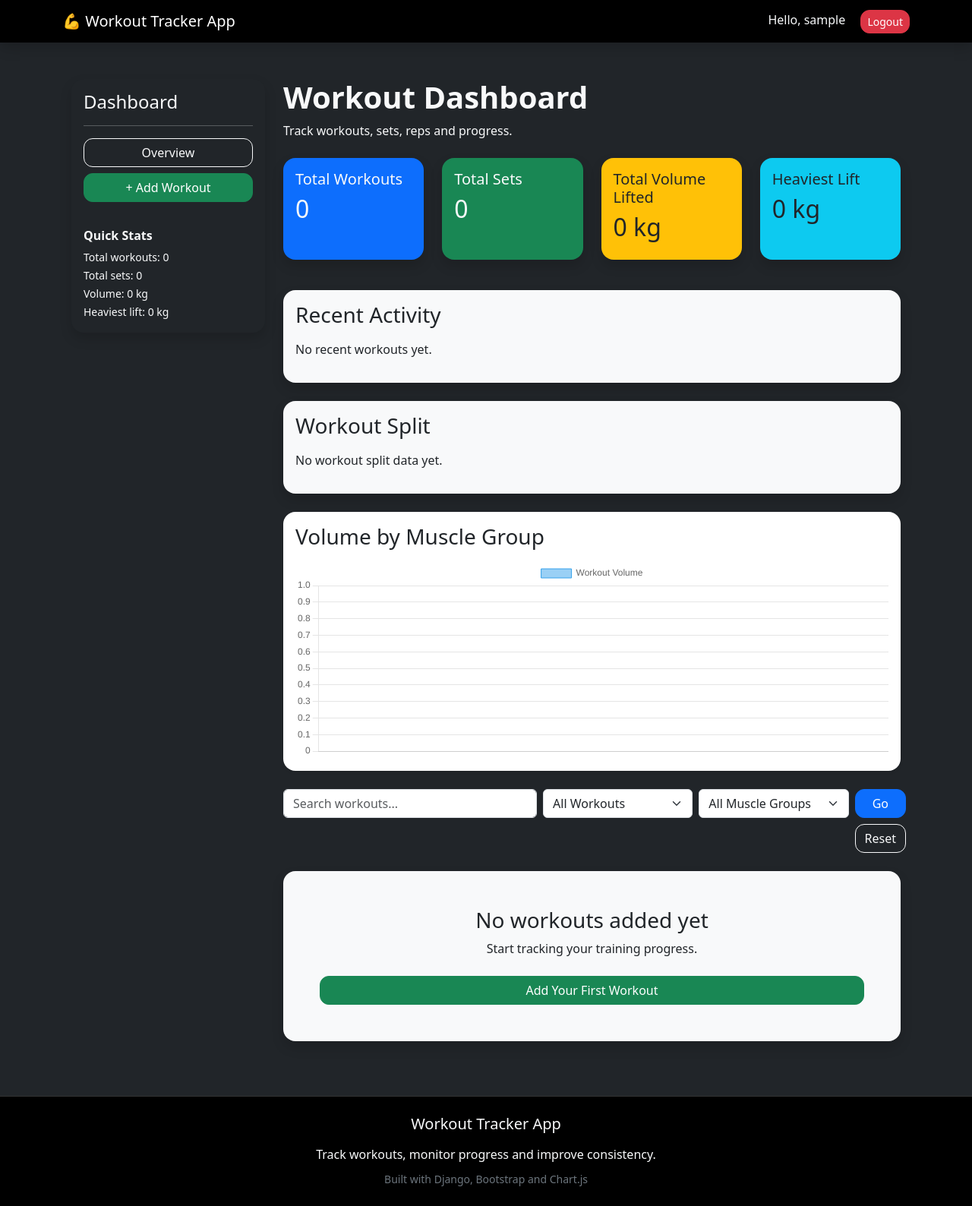
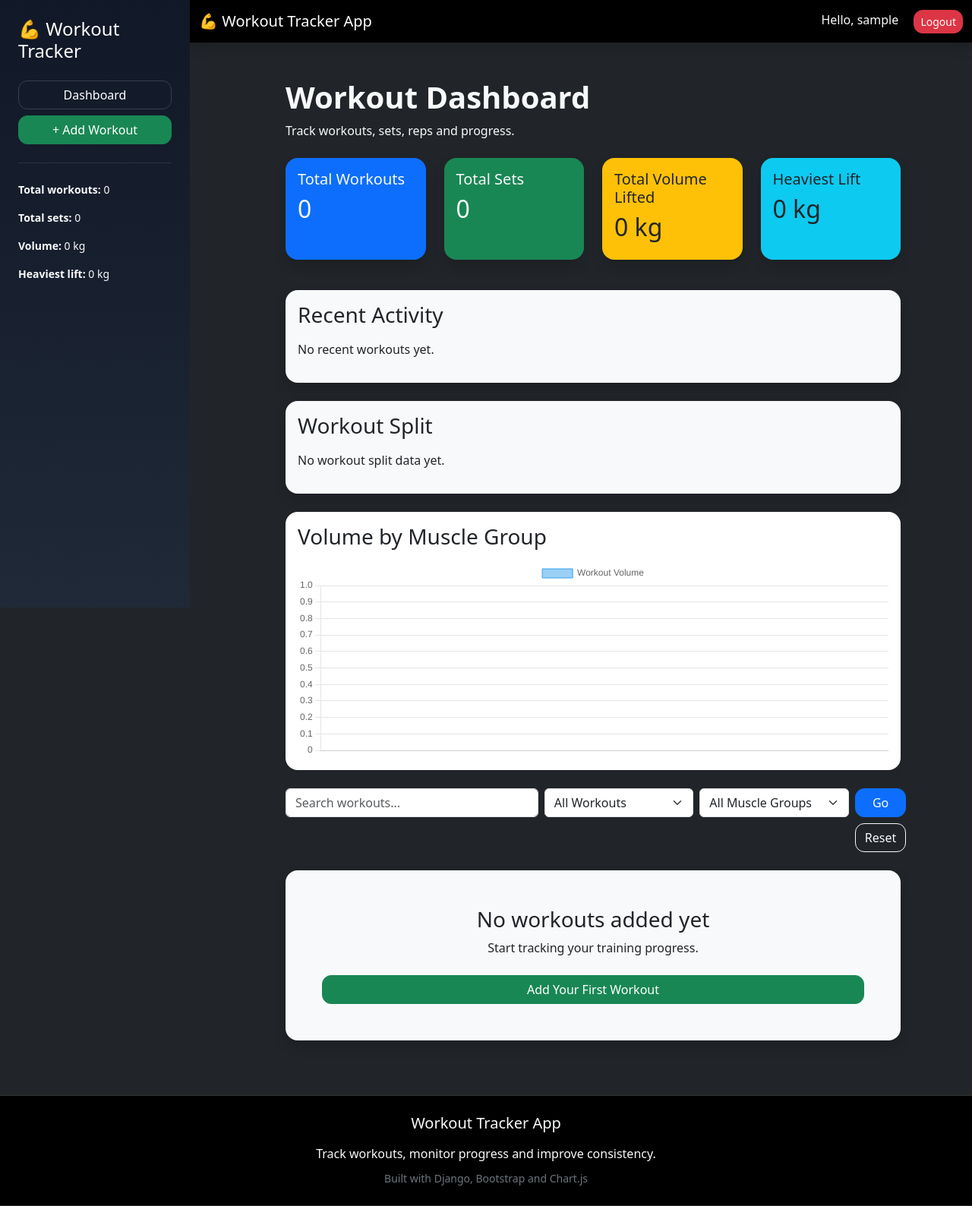
Before and after one commit to DarthCookie45/Workout-tracker-app, a Django app: page / in a window 1280 px wide. Shown: the whole page at 76% size. Run offline with Django 5.2, Linux system fonts and the light colour scheme; the visitor is signed in with stand-in values (Sample User, id 1); data that the repository does not hold is empty.

Commit message:
Convert workout cards to table layout and fix sidebar positioning/ styling

```diff
--- a/tracker/static/css/style.css
+++ b/tracker/static/css/style.css
@@ -1,3 +1,88 @@
+.card {
+  border: none;
+  border-radius: 1rem;
+}
+
+.workout-card {
+  transition: transform 0.2s ease-in-out,
+              box-shadow 0.2s ease-in-out;
+}
+
+.workout-card:hover {
+  transform: translateY(-4px);
+  box-shadow: 0 0.5rem 1rem rgba(0, 0, 0, 0.35);
+}
+
+.btn {
+  border-radius: 0.75rem;
+}
+
+.sidebar-card {
+  top: 1rem;
+}
+
+footer {
+  border-top: 1px solid #333;
+}
+
+.navbar {
+  margin-left: 250px;
+}
+
+/* Siderbar styles */
+.sidebar {
+  background: linear-gradient(180deg, #111827 0%, #1f2937 100%);
+  border-radius: 1rem;
+  min-height: 100%;
+}
+
+.btn-sidebar {
+  background-color: transparent;
+  border: 1px solid #374151;
+  color: white;
+}
+
+.btn-sidebar:hover {
+  background-color: #2563eb;
+  color: white;
+}
+
+main {
+  padding-left: 1rem;
+}
+
+.sidebar-sticky {
+  position: sticky;
+  top: 1rem;
+}
+
+.dashboard-layout {
+  display: block;
+}
+
+.dashboard-sidebar {
+  position: fixed;
+  top: 0;
+  left: 0;
+  width: 250px;
+  height: 100vh;
+  z-index: 1000;
+}
+
+.dashboard-sidebar .sidebar {
+  height: 100%;
+  border-radius: 0;
+  overflow-y: auto;
+}
+
+.dashboard-main {
+  margin-left: 250px;
+  padding-left: 2rem;
+  min-width: 0;
+}
+
+
+/* Media query */
 @media screen and (max-width: 576px) {
   .navbar .container {
     flex-direction: column;
@@ -27,29 +112,19 @@
   }
 }
 
-.card {
-  border: none;
-  border-radius: 1rem;
+@media screen and (max-width: 991px) {
+  .navbar {
+    margin-left: 0;
+  }
+
+  .dashboard-sidebar {
+    position: static;
+    width: 100%;
+    height: auto;
+  }
+
+  .dashboard-main {
+    margin-left: 0;
+    padding-left: 0;
+  }
 }
-
-.workout-card {
-  transition: transform 0.2s ease-in-out,
-              box-shadow 0.2s ease-in-out;
-}
-
-.workout-card:hover {
-  transform: translateY(-4px);
-  box-shadow: 0 0.5rem 1rem rgba(0, 0, 0, 0.35);
-}
-
-.btn {
-  border-radius: 0.75rem;
-}
-
-.sidebar-card {
-  top: 1rem;
-}
-
-footer {
-  border-top: 1px solid #333;
-}
--- a/tracker/templates/tracker/home.html
+++ b/tracker/templates/tracker/home.html
@@ -1,6 +1,6 @@
 {% extends "tracker/base.html" %} {% block content %}
 
-<div class="container py-4">
+<div class="container-fluid py-4">
   {% if not user.is_authenticated %}
   <div class="card bg-light text-dark shadow mb-4">
     <div class="card-body text-center p-5">
@@ -15,46 +15,58 @@
         Get Started
       </a>
 
-      <a href="{% url 'login' %}" class="btn btn-outline-light btn-lg">
+      <a href="{% url 'login' %}" class="btn btn-outline-dark btn-lg">
         Login
       </a>
     </div>
   </div>
   {% endif %} {% if user.is_authenticated %}
 
-  <div class="row">
+  <div class="dashboard-layout">
     <!-- Sidebar -->
-    <aside class="col-lg-3 mb-4">
-      <div class="card bg-dark text-light shadow sticky-lg-top sidebar-card">
-        <div class="card-body">
-          <h4>Dashboard</h4>
+    <aside class="dashboard-sidebar">
+      <div class="sidebar p-4">
+        <h4 class="text-white mb-4">💪 Workout Tracker</h4>
 
-          <hr />
+        <div class="d-grid gap-2">
+          <a href="{% url 'home' %}" class="btn btn-sidebar"> Dashboard </a>
 
-          <a href="{% url 'home' %}" class="btn btn-outline-light w-100 mb-2">
-            Overview
-          </a>
-
-          <a href="{% url 'add_workout' %}" class="btn btn-success w-100 mb-2">
+          <a href="{% url 'add_workout' %}" class="btn btn-success">
             + Add Workout
           </a>
+        </div>
 
-          <p class="mt-4 mb-1">
-            <strong>Quick Stats</strong>
+        <hr class="text-secondary my-4" />
+
+        <div class="text-light small">
+          <p>
+            <strong>Total workouts:</strong>
+            {{ total_workouts }}
           </p>
 
-          <small>Total workouts: {{ total_workouts }}</small><br />
-          <small>Total sets: {{ total_sets }}</small><br />
-          <small>Volume: {{ total_weight }} kg</small><br />
-          <small>Heaviest lift: {{ heaviest_lift }} kg</small>
+          <p>
+            <strong>Total sets:</strong>
+            {{ total_sets }}
+          </p>
+
+          <p>
+            <strong>Volume:</strong>
+            {{ total_weight }} kg
+          </p>
+
+          <p>
+            <strong>Heaviest lift:</strong>
+            {{ heaviest_lift }} kg
+          </p>
         </div>
       </div>
     </aside>
 
     <!-- Main Dashboard -->
-    <main class="col-lg-9">
+    <main class="dashboard-main">
       <div class="mb-4">
         <h1 class="fw-bold">Workout Dashboard</h1>
+
         <p class="text-light">Track workouts, sets, reps and progress.</p>
       </div>
 
@@ -103,16 +115,23 @@
           <h3 class="mb-3">Recent Activity</h3>
 
           {% if recent_workouts %}
+
           <ul class="list-group">
             {% for workout in recent_workouts %}
+
             <li class="list-group-item d-flex justify-content-between">
-              <span>{{ workout.workout_name }} - {{ workout.exercise }}</span>
-              <span>{{ workout.workout_date }}</span>
+              <span> {{ workout.workout_name }} - {{ workout.exercise }} </span>
+
+              <span> {{ workout.workout_date }} </span>
             </li>
+
             {% endfor %}
           </ul>
+
           {% else %}
+
           <p>No recent workouts yet.</p>
+
           {% endif %}
         </div>
       </div>
@@ -123,29 +142,38 @@
           <h3 class="mb-3">Workout Split</h3>
 
           {% if muscle_group_counts %}
+
           <div class="row">
             {% for group, count in muscle_group_counts.items %}
+
             <div class="col-md-4 mb-3">
               <div class="card bg-secondary text-light h-100">
                 <div class="card-body text-center">
                   <h5>{{ group }}</h5>
+
                   <h2>{{ count }}</h2>
+
                   <p class="mb-0">workout{{ count|pluralize }}</p>
                 </div>
               </div>
             </div>
+
             {% endfor %}
           </div>
+
           {% else %}
+
           <p>No workout split data yet.</p>
+
           {% endif %}
         </div>
       </div>
 
-      <!-- Chart Section -->
+      <!-- Chart -->
       <div class="card shadow-sm mb-4">
         <div class="card-body">
           <h3 class="mb-3">Volume by Muscle Group</h3>
+
           <canvas id="workoutChart" height="100"></canvas>
         </div>
       </div>
@@ -302,98 +330,108 @@
         </div>
       </form>
 
-      <!-- Workout Cards -->
+      <!-- Workout Table -->
       {% if workouts %}
-      <div class="row">
+
+      <div class="card bg-light text-dark shadow mb-4">
+        <div class="card-body">
+          <h3 class="mb-3">Workouts</h3>
+
+          <div class="table-responsive">
+            <table class="table table-hover align-middle">
+              <thead>
+                <tr>
+                  <th>Workout</th>
+                  <th>Exercise</th>
+                  <th>Muscle Group</th>
+                  <th>Sets/Reps</th>
+                  <th>Weight</th>
+                  <th>Date</th>
+                  <th class="text-end">Actions</th>
+                </tr>
+              </thead>
+
+              <tbody>
                 {% for workout in workouts %}
-        <div class="col-md-6 col-xl-4 mb-4">
-          <div class="card workout-card bg-light text-dark shadow h-100">
-            <div class="card-body">
-              <h3 class="card-title">{{ workout.workout_name }}</h3>
 
+                <tr>
+                  <td>{{ workout.workout_name }}</td>
+
+                  <td>{{ workout.exercise }}</td>
+
+                  <td>
                     {% if workout.muscle_group == 'Arms' %}
-              <span class="badge bg-primary mb-2"
+                    <span class="badge bg-primary"
                       >{{ workout.muscle_group }}</span
                     >
 
                     {% elif workout.muscle_group == 'Chest' %}
-              <span class="badge bg-danger mb-2"
+                    <span class="badge bg-danger"
                       >{{ workout.muscle_group }}</span
                     >
 
                     {% elif workout.muscle_group == 'Legs' %}
-              <span class="badge bg-success mb-2"
+                    <span class="badge bg-success"
                       >{{ workout.muscle_group }}</span
                     >
 
                     {% elif workout.muscle_group == 'Back' %}
-              <span class="badge bg-dark mb-2">{{ workout.muscle_group }}</span>
+                    <span class="badge bg-dark"
+                      >{{ workout.muscle_group }}</span
+                    >
 
                     {% elif workout.muscle_group == 'Shoulders' %}
-              <span class="badge bg-warning text-dark mb-2"
+                    <span class="badge bg-warning text-dark"
                       >{{ workout.muscle_group }}</span
                     >
 
                     {% elif workout.muscle_group == 'Core' %}
-              <span class="badge bg-info mb-2">{{ workout.muscle_group }}</span>
+                    <span class="badge bg-info"
+                      >{{ workout.muscle_group }}</span
+                    >
 
                     {% endif %}
+                  </td>
 
-              <hr />
+                  <td>{{ workout.sets }} x {{ workout.reps }}</td>
 
-              <p><strong>Exercise:</strong> {{ workout.exercise }}</p>
+                  <td>{{ workout.weight }} kg</td>
 
-              <p>
-                <strong>Sets/Reps:</strong>
-                {{ workout.sets }} x {{ workout.reps }}
-              </p>
+                  <td>{{ workout.workout_date }}</td>
 
-              <p>
-                <strong>Weight:</strong>
-                {{ workout.weight }} kg
-              </p>
+                  <td class="text-end">
+                    <a
+                      href="{% url 'workout_detail' workout.id %}"
+                      class="btn btn-info btn-sm"
+                    >
+                      View
+                    </a>
 
-              <p>
-                <strong>Date:</strong>
-                {{ workout.workout_date }}
-              </p>
-
-              {% if workout.notes %}
-              <p>
-                <strong>Notes:</strong>
-                {{ workout.notes }}
-              </p>
-              {% endif %}
-            </div>
-
-            <div class="card-footer d-flex justify-content-between">
                     <a
                       href="{% url 'edit_workout' workout.id %}"
-                class="btn btn-warning"
+                      class="btn btn-warning btn-sm"
                     >
                       Edit
                     </a>
 
                     <a
-                href="{% url 'workout_detail' workout.id %}"
-                class="btn btn-info"
-              >
-                View
-              </a>
-
-              <a
                       href="{% url 'delete_workout' workout.id %}"
-                class="btn btn-danger"
+                      class="btn btn-danger btn-sm"
                     >
                       Delete
                     </a>
+                  </td>
+                </tr>
+
+                {% endfor %}
+              </tbody>
+            </table>
           </div>
         </div>
       </div>
-        {% endfor %}
-      </div>
 
       {% else %}
+
       <div class="card bg-light text-dark p-5 text-center shadow">
         <h3>No workouts added yet</h3>
 
@@ -403,20 +441,24 @@
           Add Your First Workout
         </a>
       </div>
+
       {% endif %}
     </main>
   </div>
 
   <script>
+
     const chartLabels = {{ chart_labels|safe }};
     const chartData = {{ chart_data|safe }};
 
     const ctx = document.getElementById('workoutChart');
 
     new Chart(ctx, {
+
       type: 'bar',
 
       data: {
+
         labels: chartLabels,
 
         datasets: [{
@@ -424,9 +466,11 @@
           data: chartData,
           borderWidth: 1
         }]
+
       },
 
       options: {
+
         responsive: true,
 
         scales: {
@@ -434,7 +478,9 @@
             beginAtZero: true
           }
         }
+
       }
+
     });
   </script>
 
```
Also changed, not shown: README.md. Lines whose indentation alone changed are shown as unchanged.
